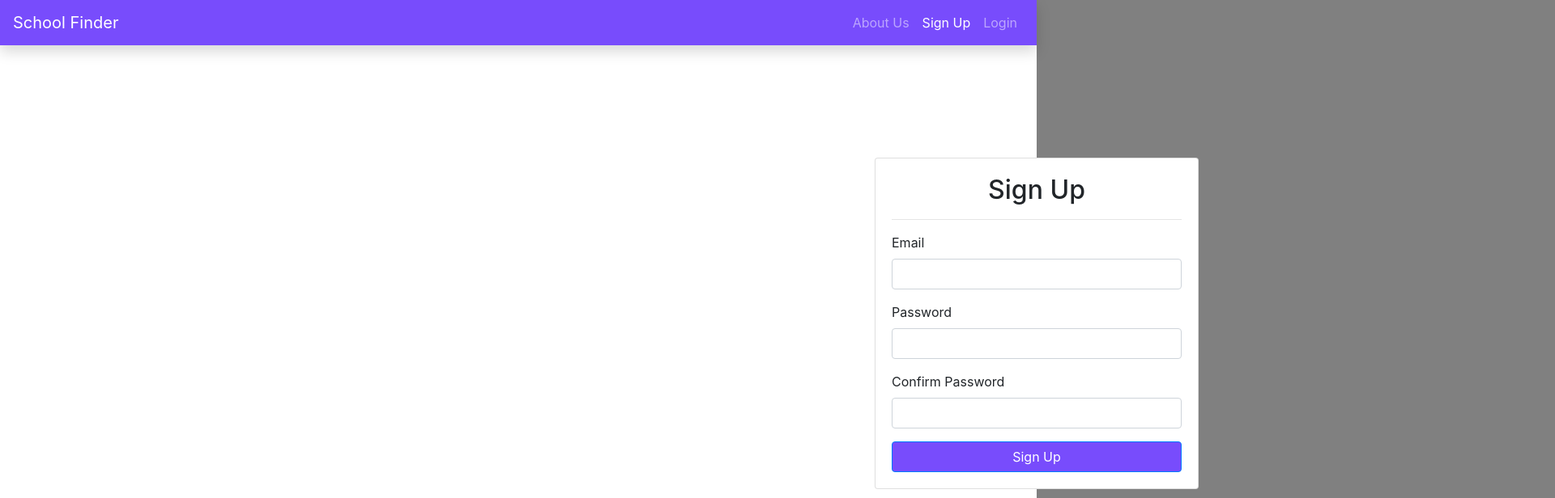
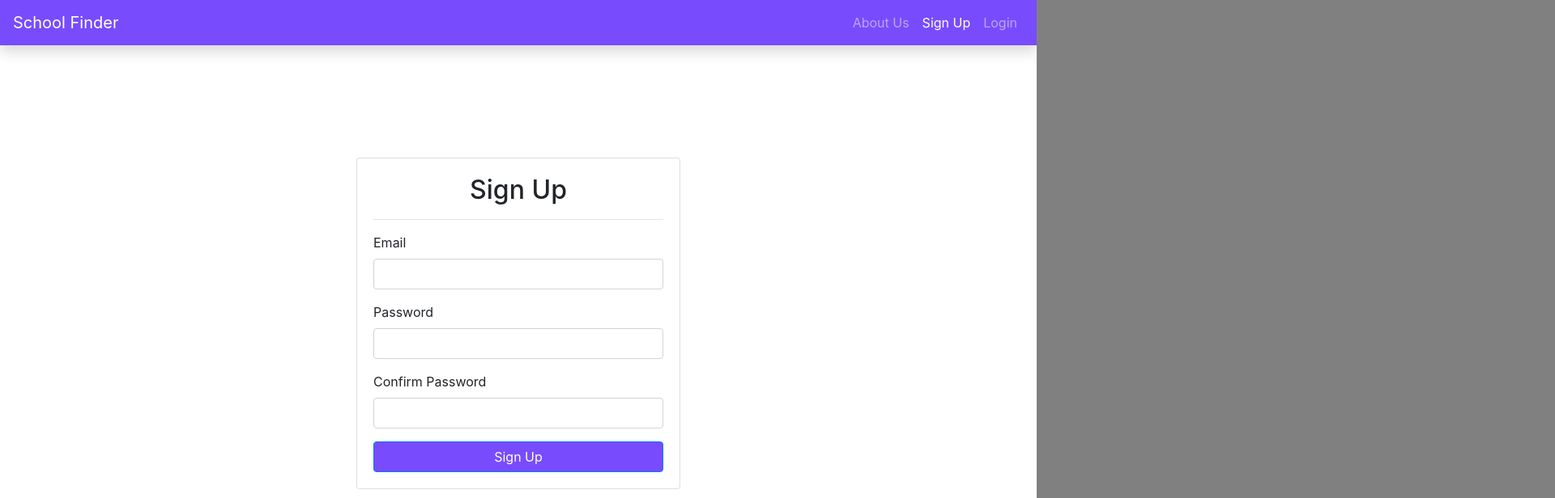
Before and after one commit to CUNYTechPrep/project-starter, a React (Create React App) app in the folder client/: page /signup in a window 1280 px wide. Shown: the top 616 px of the page at 81% size, 1920 px wide, since content can reach past the window. Built offline with nearby package versions, Linux system fonts and the light colour scheme; no server answers.

Commit message:
fix compare issue

```diff
--- a/client/src/App.js
+++ b/client/src/App.js
@@ -13,7 +13,6 @@ import SignUp from "./pages/SignUp";
 import Login from "./pages/Login";
 import Profile from "./pages/Profile";
 import Review from "./pages/Review";
-import Compare from "./pages/Compare";
 import PrivateRoute from "./components/PrivateRoute";
 import { AuthProvider } from "./contexts/AuthContext";
 import { useAuth } from "./contexts/AuthContext";
@@ -50,7 +49,7 @@ function Navigation(props) {
               </NavLink>
             </li>
             <li className="nav-item">
-              <NavLink className="nav-link" exact to="/compare">
+              <NavLink className="nav-link" exact to="/">
                 Compare Schools
               </NavLink>
             </li>
@@ -96,7 +95,7 @@ const App = () => {
                 <Route path="/signup" component={SignUp} />
                 <Route path="/login" component={Login} />
                 <Route path="/review" component={Review} />
-                <Route path="/compare" component={Compare} />
+                {/* <Route path="/compare" component={Compare} /> */}
                 <Route path="/" component={HomePage} />
 
                 {/* <Route path="/posts/new" component={PostFormPage} />
--- a/client/src/pages/Login.js
+++ b/client/src/pages/Login.js
@@ -30,7 +30,7 @@ export default function Login() {
     <div>
       <Container
         className="d-flex align-items-center justify-content-center"
-        style={{ minHeight: "90vh", minWidth: "200vw" }}
+        style={{ minHeight: "90vh" }}
       >
         <div className="w-100" style={{ maxWidth: "400px" }}>
           <Card>
--- a/client/src/pages/SignUp.js
+++ b/client/src/pages/SignUp.js
@@ -34,7 +34,7 @@ export default function SignUp() {
     <div>
       <Container
         className="d-flex align-items-center justify-content-center"
-        style={{ minHeight: "90vh", minWidth: "200vw" }}
+        style={{ minHeight: "90vh"}}
       >
         <div className="w-100" style={{ maxWidth: "400px" }}>
           <Card>
```
